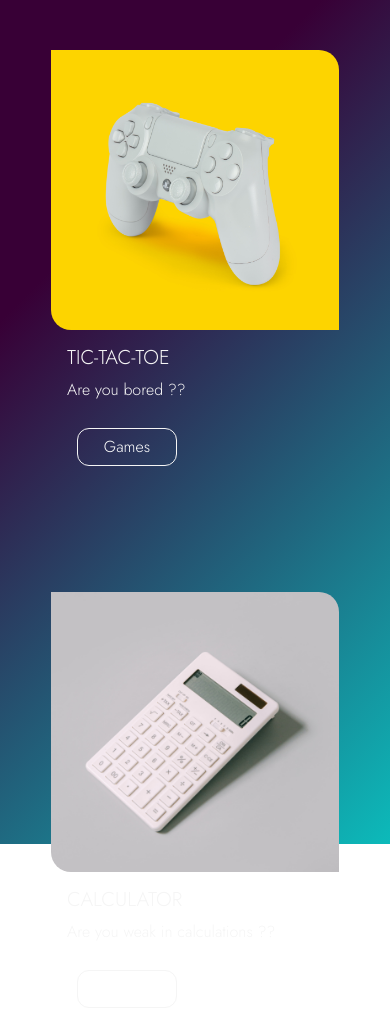
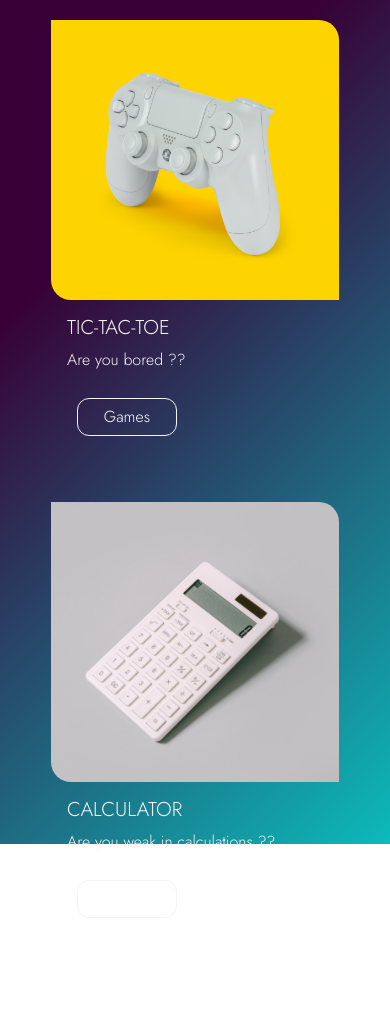
Before and after one commit to koutilyanamdeo/Mini-Project-2, a plain HTML site: page Minor-Project-2/index.html in a window 390 px wide. After the commit the page ends 944 px from the top, so only its background shows below. Drawn offline with nearby package versions, Linux system fonts and the light colour scheme.

Commit message:
Update index.css

```diff
--- a/Minor-Project-2/css/index.css
+++ b/Minor-Project-2/css/index.css
@@ -43,7 +43,7 @@ body ,html{
 
     }
     .card-size{
-        margin: 50px;
+        margin: 20px;
     }
 
 
```
